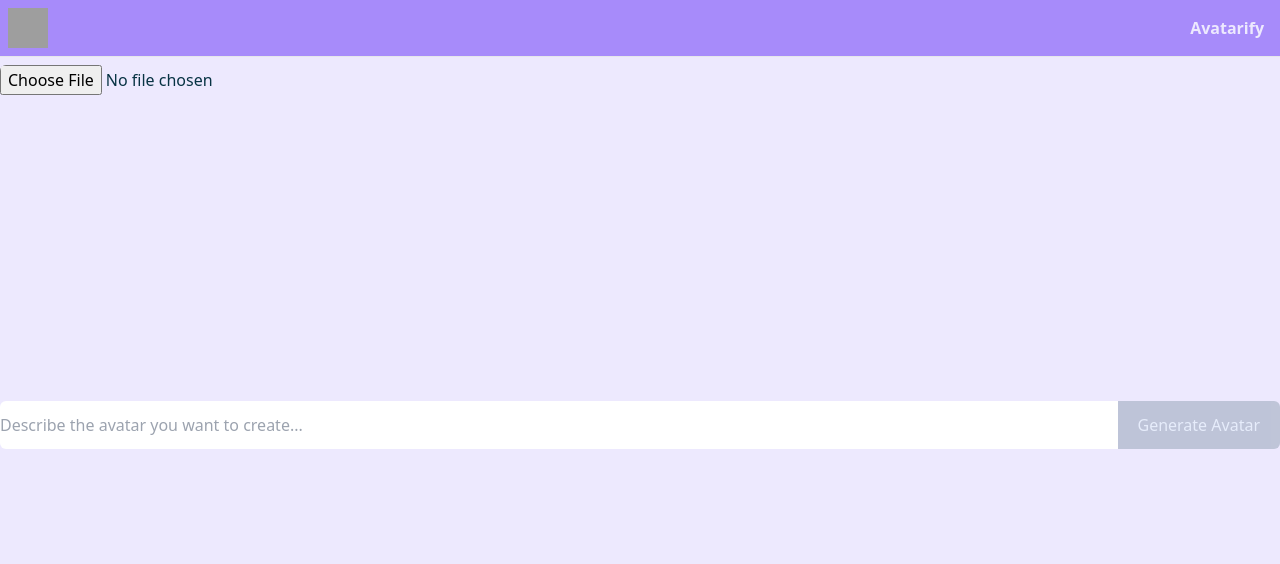
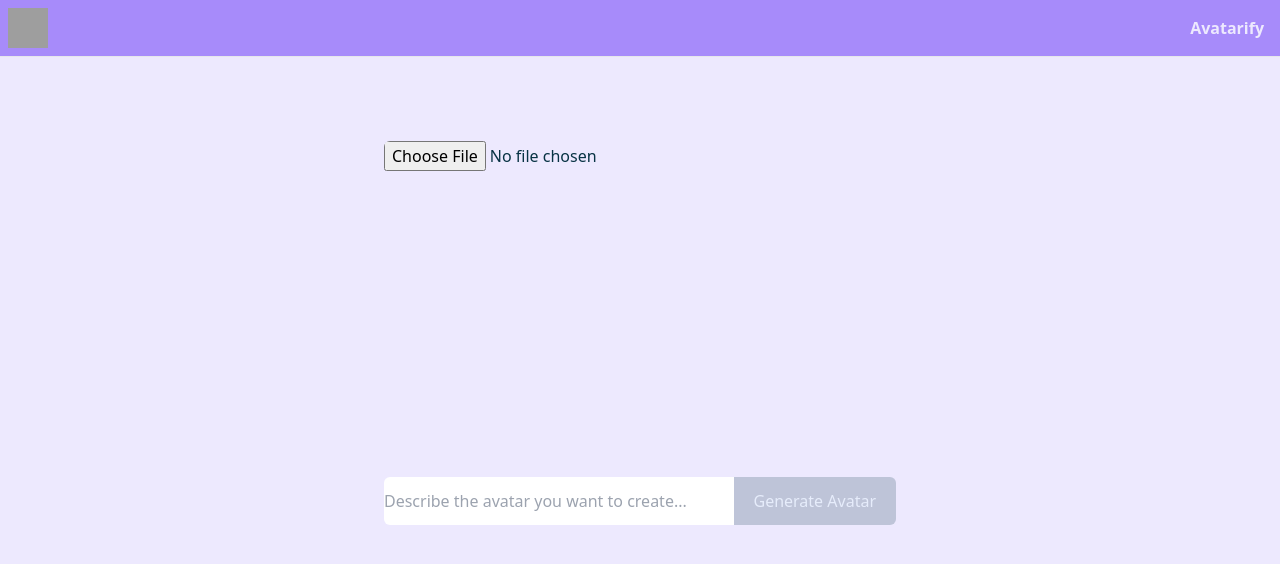
Before and after one commit to 0xyshv/Avatarify, a Next.js app: page /home in a window 1280 px wide. Shown: the top 564 px of the page. Built offline with nearby package versions, Linux system fonts and the light colour scheme; grey boxes are pictures that could not be loaded.

Commit message:
sync changes

```diff
--- a/pages/home.jsx
+++ b/pages/home.jsx
@@ -69,6 +69,9 @@ const Main = () => {
 
   return (
     <>
+      <main className="container max-w-[1024px] mx-auto p-5 mt-6">
+        <div className="flex flex-row gap-8 ">
+          <div className="container max-w-[512px] mx-auto flex-1 mt-8">
             <ImageUploader
               setImage={setImage}
               imageExists={imageExists}
@@ -79,6 +82,9 @@ const Main = () => {
               isProcessing={isProcessing}
               scribbleExists={imageExists}
             />
+          </div>
+        </div>
+      </main>
     </>
   );
 };
```
Lines whose indentation alone changed are shown as unchanged.
